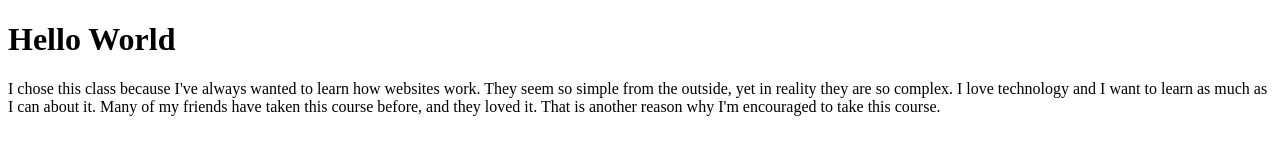
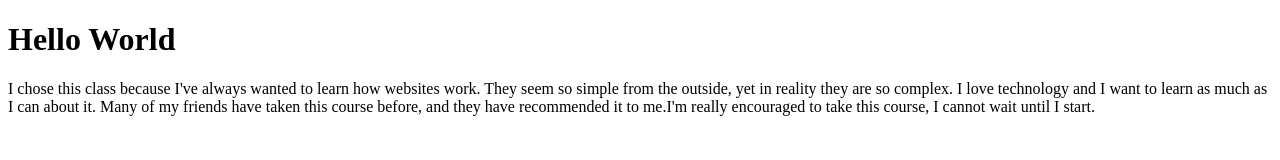
Before and after one commit to andesosa/HelloWorld, a plain HTML site: page index.html in a window 1280 px wide. Drawn offline with Linux system fonts and the light colour scheme.

Commit message:
Update index.html

```diff
--- a/index.html
+++ b/index.html
@@ -3,7 +3,7 @@
 <body>
 
 <h1>Hello World</h1>
-<p> I chose this class because I've always wanted to learn how websites work. They seem so simple from the outside, yet in reality they are so complex. I love technology and I want to learn as much as I can about it. Many of my friends have taken this course before, and they loved it. That is another reason why I'm encouraged to take this course.</p>
+<p> I chose this class because I've always wanted to learn how websites work. They seem so simple from the outside, yet in reality they are so complex. I love technology and I want to learn as much as I can about it. Many of my friends have taken this course before, and they have recommended it to me.I'm really encouraged to take this course, I cannot wait until I start.</p>
 
 </body>
 </html>
```
